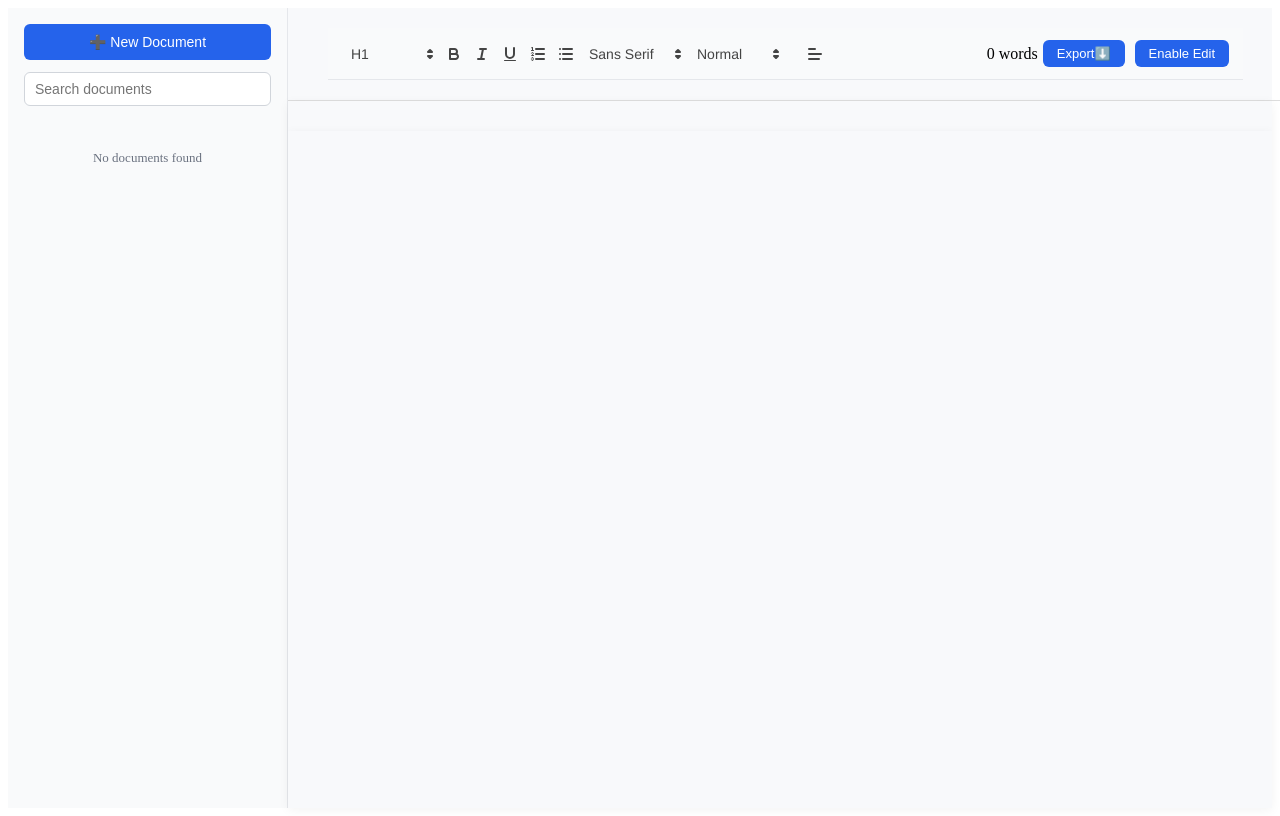
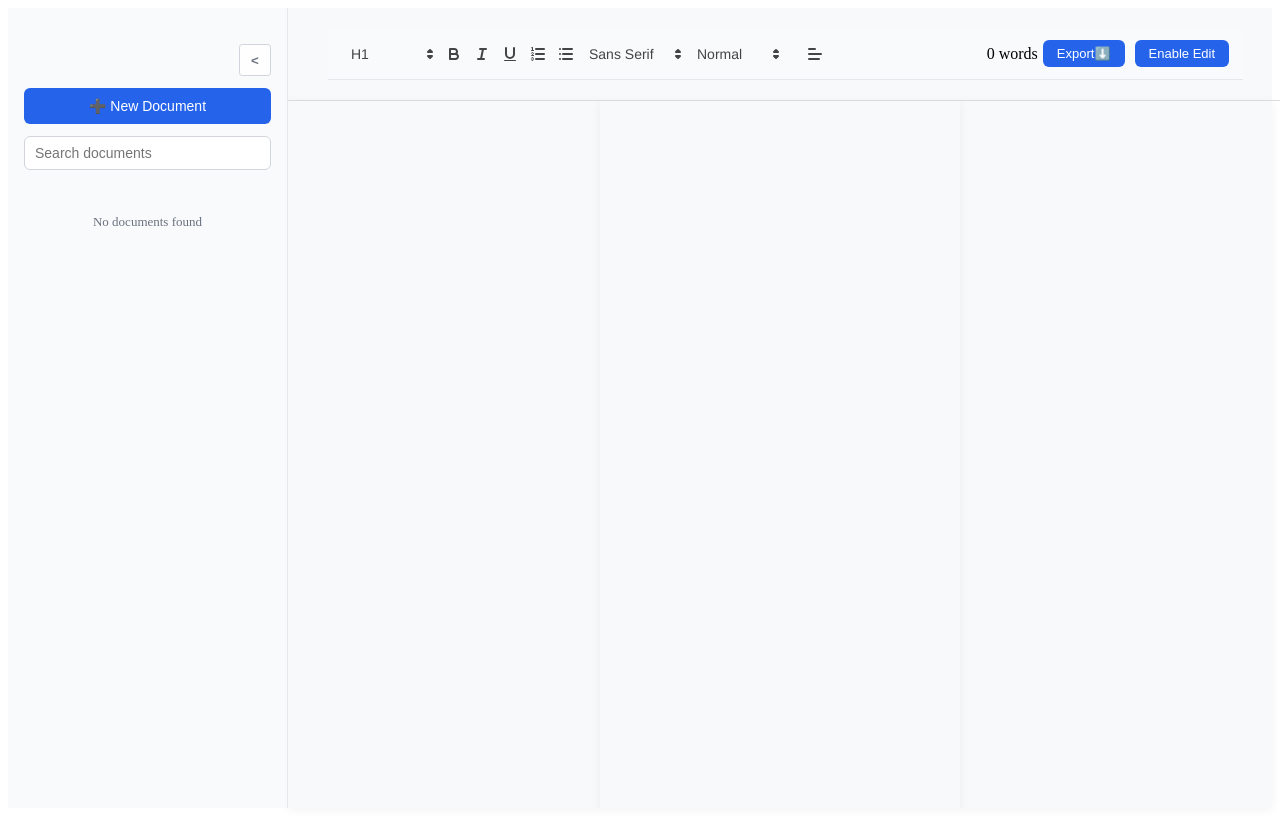
Before and after one commit to Abdullah-abd/EdiDox, a React (Vite) app: page / in a window 1280 px wide. Built offline with nearby package versions, Linux system fonts and the light colour scheme.

Commit message:
added sidebar hide toggle

```diff
--- a/src/components/Sidebar/Sidebar.css
+++ b/src/components/Sidebar/Sidebar.css
@@ -1,5 +1,6 @@
 /* Sidebar container */
-.sidebar {
+.sidebar-container {
+  position: relative;
   width: 280px;
   height: 100vh;
   background-color: #f9fafb;
@@ -10,6 +11,10 @@
   box-sizing: border-box;
 }
 
+.sidebar-container:has(.closed) {
+  width: 60px;
+  padding: 10px;
+}
 /* Top section */
 .sidebar-top {
   display: flex;
@@ -17,7 +22,39 @@
   gap: 12px;
   margin-bottom: 16px;
 }
+/* Circular Toggle Button Style */
+.toggle-container {
+ width: 100%;
+ height: fit-content;
+ display: flex;
+  justify-content: flex-end;
+}
+.sidebar-toggle-btn {
+  margin-top: 20px;
+  width: 32px;
+  height: 32px;
+  border-radius: 10%; /* Pure circular */
+  border: 1px solid #d1d5db;
+  background-color: rgba(255, 255, 255, 0.8);
+  color: #6b7280;
+  cursor: pointer;
+  display: flex;
+  align-items: center;
+  justify-content: center;
+  transition: all 0.2s ease;
+}
 
+.sidebar-toggle-btn:hover {
+  background-color: #f3f4f6;
+  color: #111827;
+}
+
+.sidebar-toggle-btn.closed {
+  position: fixed;
+  left: 15px;
+  top: 0px;
+  box-shadow: 0 2px 8px rgba(0,0,0,0.1);
+}
 /* New document button */
 .new-doc-btn {
   background-color: #2563eb;
--- a/src/components/Sidebar/Sidebar.jsx
+++ b/src/components/Sidebar/Sidebar.jsx
@@ -3,11 +3,10 @@ import { useNavigate } from "react-router-dom";
 import { deleteDocument, getDocuments } from "../../utils/storage";
 import "./Sidebar.css";
 
-function Sidebar() {
+function Sidebar({ isOpen, setIsOpen }) {
   const navigate = useNavigate();
   const [documents, setDocuments] = useState([]);
   const [search, setSearch] = useState("");
-
   useEffect(() => {
     setDocuments(getDocuments());
   }, []);
@@ -18,12 +17,32 @@ function Sidebar() {
   };
 
   const filteredDocs = documents.filter((doc) =>
-    doc.title.toLowerCase().includes(search.toLowerCase())
+    doc.title.toLowerCase().includes(search.toLowerCase()),
   );
 
   return (
+    <div className="sidebar-container">
+      {!isOpen ? (
+        <div className="toggle-container">
+          <button
+            className="sidebar-toggle-btn closed"
+            onClick={() => setIsOpen(true)}
+          >
+            <strong>&gt;</strong>
+          </button>
+        </div>
+      ) : (
         <aside className="sidebar">
           <div className="sidebar-top">
+            <div className="toggle-container">
+              <button
+                className="sidebar-toggle-btn"
+                onClick={() => setIsOpen(false)}
+              >
+                <strong>&lt;</strong>
+              </button>
+            </div>
+
             <button className="new-doc-btn" onClick={() => navigate("/upload")}>
               ➕ New Document
             </button>
@@ -52,7 +71,6 @@ function Sidebar() {
                   </div>
 
                   <div className="doc-actions">
-                {/* EDIT BUTTON */}
                     <button
                       className="doc-edit-btn"
                       title="Edit document"
@@ -64,7 +82,6 @@ function Sidebar() {
                       ✏️
                     </button>
 
-                {/* DELETE BUTTON */}
                     <button
                       className="doc-delete-btn"
                       title="Delete document"
@@ -81,6 +98,8 @@ function Sidebar() {
             )}
           </div>
         </aside>
+      )}
+    </div>
   );
 }
 
--- a/src/pages/Edit/Edit.jsx
+++ b/src/pages/Edit/Edit.jsx
@@ -16,7 +16,7 @@ function Edit() {
   const { id } = useParams();
   const location = useLocation();
   const navigate = useNavigate();
-
+  const [isOpen, setIsOpen] = useState(true);
   const [content, setContent] = useState("");
   const [wordCount, setWordCount] = useState(0);
   const [extension, setExtension] = useState("txt");
@@ -111,9 +111,8 @@ useEffect(() => {
     URL.revokeObjectURL(element.href);
   };
   return (
-    <div className="app-layout">
-      <Sidebar />
-
+   <div className={`app-layout ${!isOpen ? "sidebar-closed" : ""}`}>
+    <Sidebar isOpen={isOpen} setIsOpen={setIsOpen} />
     <div className="main-area">
       {extension !== "pdf" && (
         <div className="document-header">
@@ -123,7 +122,8 @@ useEffect(() => {
             onToggleEdit={handleToggleEdit}
             onExport={onExport}
           />
-        </div>)}
+        </div>
+      )}
 
       <div className="editor-container">
         {extension === "pdf" ? (
@@ -137,7 +137,7 @@ useEffect(() => {
             />
           </div>
         ) : (
-            <div style={{ padding: "30px 100px", width: "100%" }}>
+          <div className="editor-wrapper">
             <Editor
               value={content}
               onChange={setContent}
```
Lines whose indentation alone changed are shown as unchanged.
